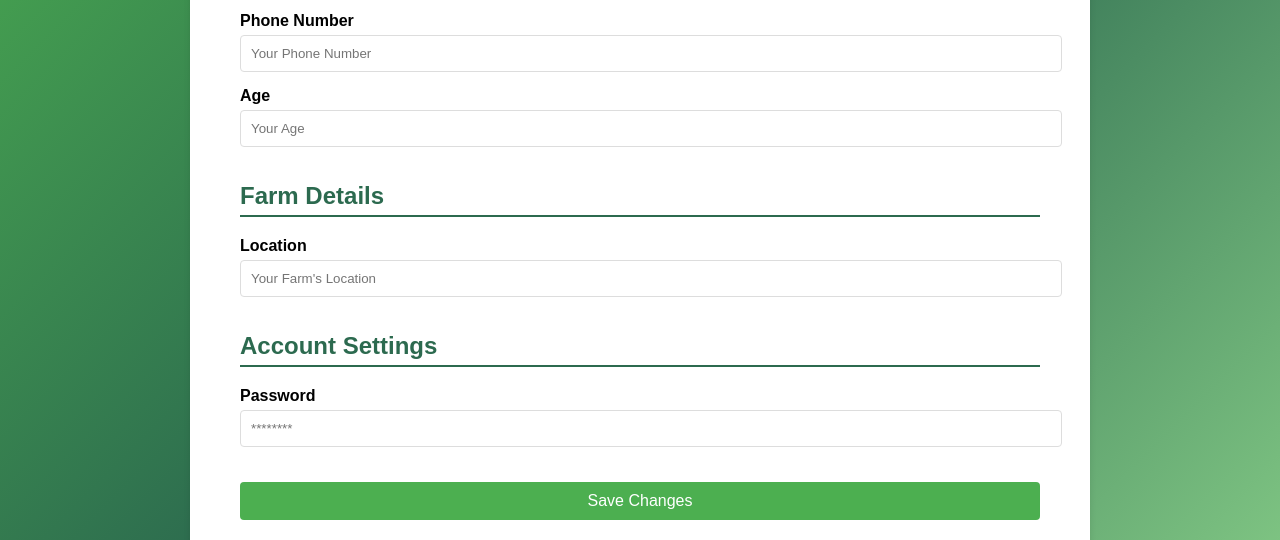
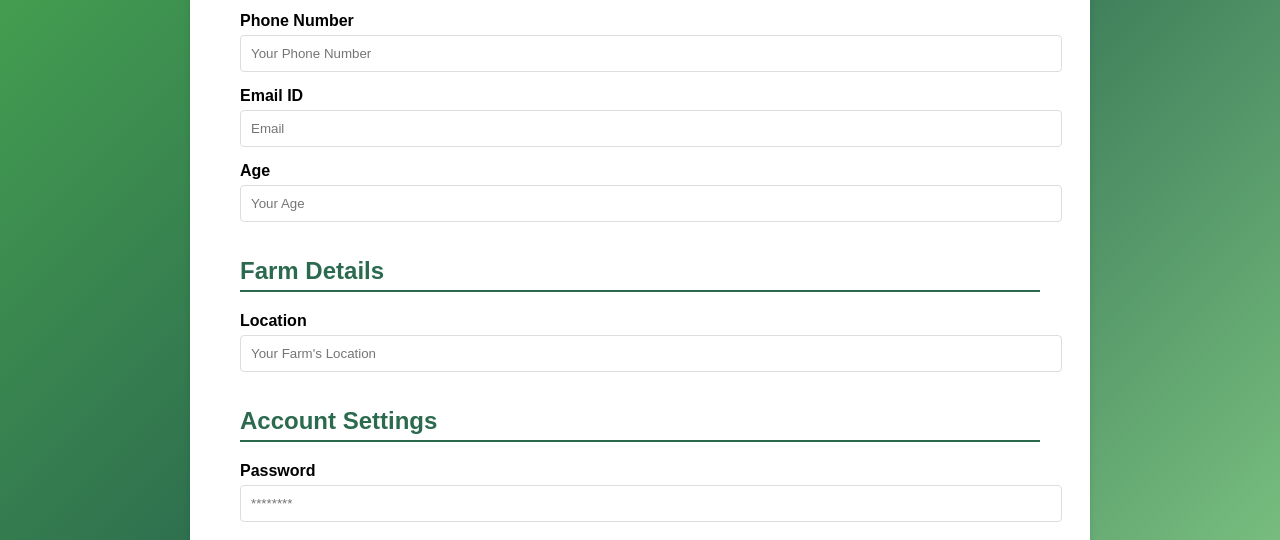
Before and after one commit to Aashu4you/Farmify-, a plain HTML site: page Frontend/accdetails.html in a window 1280 px wide. Shown: the part 296-836 px from the top of the page. Drawn offline with Linux system fonts and the light colour scheme.

Commit message:
Update accdetails.html

```diff
--- a/Frontend/accdetails.html
+++ b/Frontend/accdetails.html
@@ -13,7 +13,7 @@
     </header>
     <section class="personal-info">
       <h2>Personal Information</h2>
-      <img src="avataricon.png" alt="Profile Picture" class="profile-picture" style="width: 150px; height: auto;">
+      <img src="assets/images/avataricon.jpg" alt="Profile Picture" class="profile-picture" style="width: 150px; height: auto;">
       <div>
         <label for="name">Name</label>
         <input type="text" id="name" placeholder="Your Name">
@@ -21,6 +21,10 @@
       <div>
         <label for="phone number">Phone Number</label>
         <input type="phone number" id="phone number" placeholder="Your Phone Number">
+      </div>
+      <div>
+        <label for="Email">Email ID</label>
+        <input type="Email" id="Email" placeholder="Email">
       </div>
       <div>
         <label for="age">Age</label>
```
